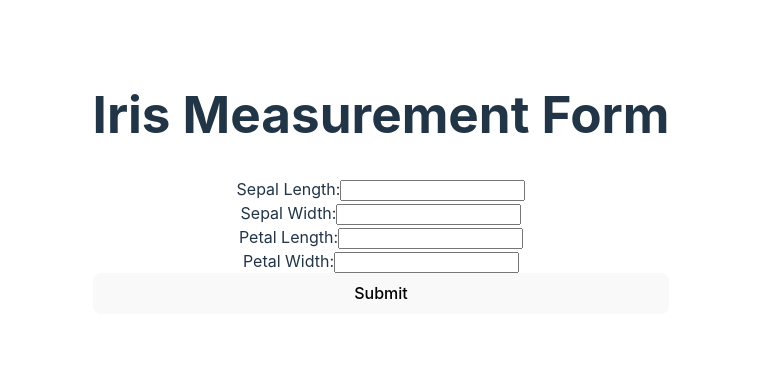
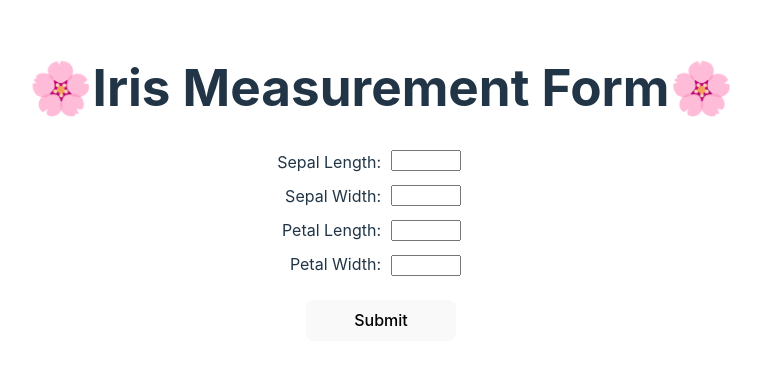
Before and after one commit to LerichO/acm-projects-aws-workshop, a React (Vite) app: page / in a window 1280 px wide. Shown: the part 217-582 px from the top of the page, without its empty margins (259-1020 px from the left). Built offline with nearby package versions, Linux system fonts and the light colour scheme.

Commit message:
updated looks

```diff
--- a/src/App.css
+++ b/src/App.css
@@ -44,6 +44,34 @@
 .form-container {
   display: flex;
   flex-direction: column;
+  justify-content: center;
+  align-items: center;
+}
+
+.form-input {
+  display: flex;
+  flex-direction: row;
+  justify-content: left;
+  gap: 10px;
+  width: 100%;
+  margin-bottom: 24px;
+}
+
+.form-labels {
+  display: flex;
+  flex-direction: column;
+  text-align: right;
+  width: 50%;
+  gap: 10px;
+}
+.form-fields {
+  display: flex;
+  flex-direction: column;
   justify-content: space-between;
-  gap: 10;
+  width: 10%;
+  height: auto;
 }
+
+button {
+  width: 150px;
+}
--- a/src/App.jsx
+++ b/src/App.jsx
@@ -25,10 +25,16 @@ function App() {
 
   return (
     <>
-      <h1>Iris Measurement Form</h1>
+      <h1 style={{textAlign:'center'}}>🌸Iris Measurement Form🌸</h1>
       <form onSubmit={handleSubmit} className='form-container'>
-        <div className=''>
+        <div className='form-input'>
+          <div className='form-labels'>
             <label htmlFor="sepalLength">Sepal Length:</label>
+            <label htmlFor="sepalWidth">Sepal Width:</label>
+            <label htmlFor="petalLength">Petal Length:</label>
+            <label htmlFor="petalWidth">Petal Width:</label>
+          </div>
+          <div className='form-fields'>
             <input
               type="number"
               id="sepalLength"
@@ -38,9 +44,6 @@ function App() {
               step="0.1"
               required
             />
-        </div>
-        <div>
-          <label htmlFor="sepalWidth">Sepal Width:</label>
             <input
               type="number"
               id="sepalWidth"
@@ -50,9 +53,6 @@ function App() {
               step="0.1"
               required
             />
-        </div>
-        <div>
-          <label htmlFor="petalLength">Petal Length:</label>
             <input
               type="number"
               id="petalLength"
@@ -62,9 +62,6 @@ function App() {
               step="0.1"
               required
             />
-        </div>
-        <div>
-          <label htmlFor="petalWidth">Petal Width:</label>
             <input
               type="number"
               id="petalWidth"
@@ -75,6 +72,7 @@ function App() {
               required
             />
           </div>
+        </div>
         <button type="submit">Submit</button>
       </form>
     </>
```
Lines whose indentation alone changed are shown as unchanged.
